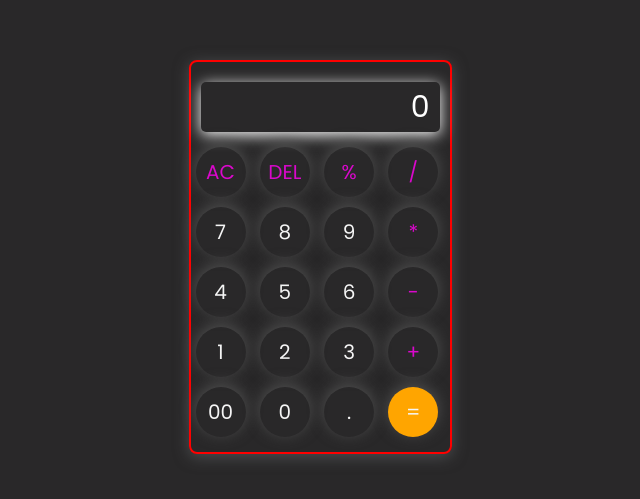
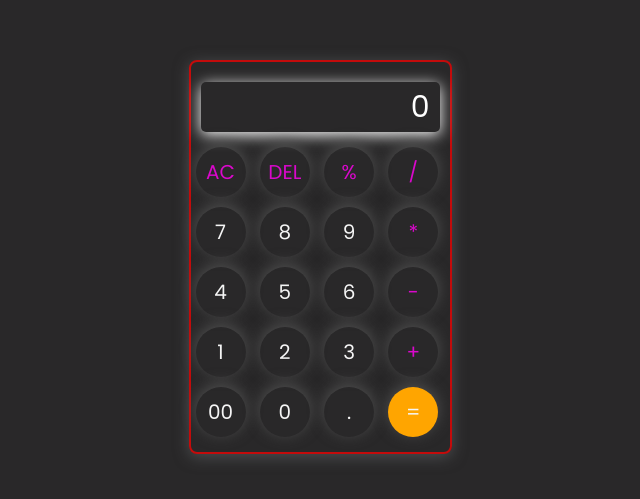
Before and after one commit to Amardeep-Singh27017/calculator, a plain HTML site: page index.html in a window 1280 px wide. Shown: the part 143-642 px from the top of the page, without its empty margins (320-960 px from the left). Drawn offline with Linux system fonts and the light colour scheme.

Commit message:
Update style.css

```diff
--- a/style.css
+++ b/style.css
@@ -16,7 +16,7 @@ body{
 .calculator{
     margin: 24px;
     padding: 10px 0px;
-    border: 2px solid red;
+    border: 2px solid rgba(255, 0, 0, 0.726);
     border-radius: 8px;
     box-shadow: 0px 3px 15px rgba(113,115,119, 0.5);
 }
```
